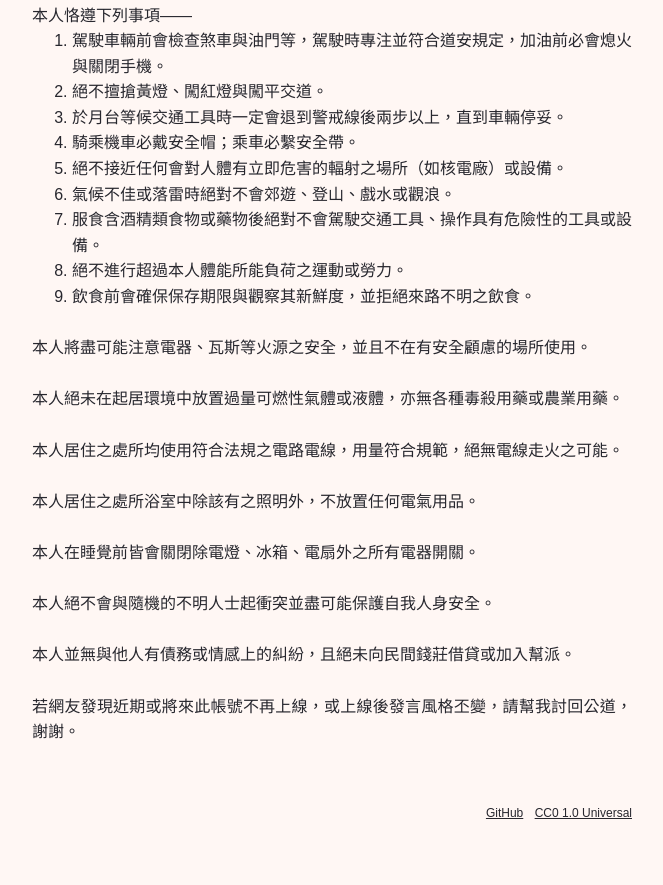
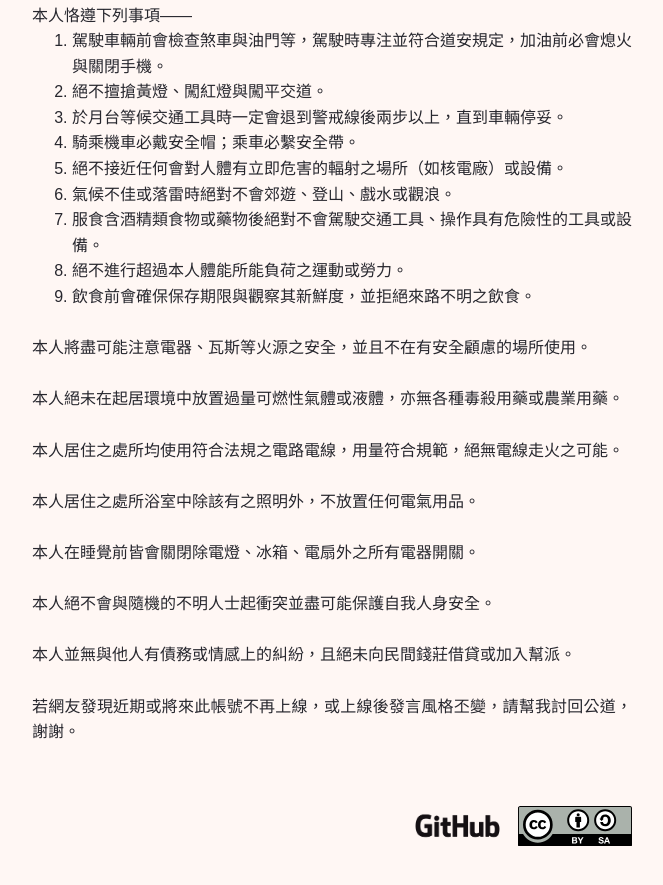
Before and after one commit to taiwan/gpnudd, a plain HTML site: page index.html in a window 1280 px wide. Shown: the part 585-1470 px from the top of the page, without its empty margins (308-971 px from the left). Drawn offline with Linux system fonts and the light colour scheme.

Commit message:
Change links in footer to picture

```diff
--- a/index.html
+++ b/index.html
@@ -73,10 +73,14 @@
 		<div class="p-copyright">
 			<ul>
 				<li>
-					<a href="https://github.com/taiwan/gpnudd">GitHub</a>
+					<a href="https://github.com/taiwan/gpnudd">
+						<img src="./images/GitHub_Logo.png" alt="GitHub Repo" height="40">
+					</a>
 				</li>
 				<li>
-					<a href="https://creativecommons.org/publicdomain/zero/1.0/">CC0 1.0 Universal</a>
+					<a href="https://creativecommons.org/publicdomain/zero/1.0/">
+						<img src="./images/cc-by-sa.svg" alt="img" height="40">
+					</a>
 				</li>
 			</ul>
 		</div>
```
Also changed, not shown: images/GitHub_Logo.png (added), images/cc-by-sa.svg (added), 1 other file.
